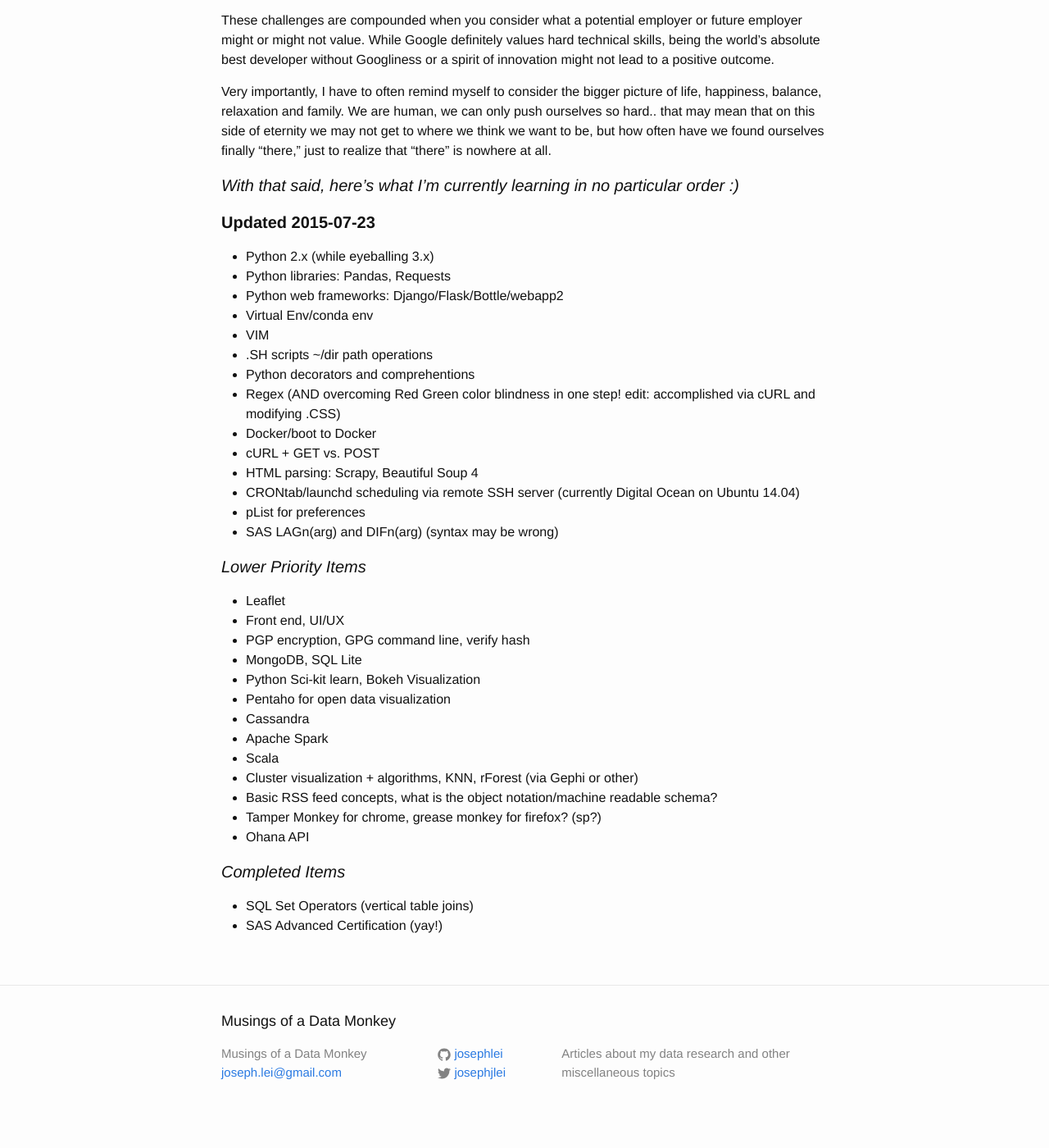
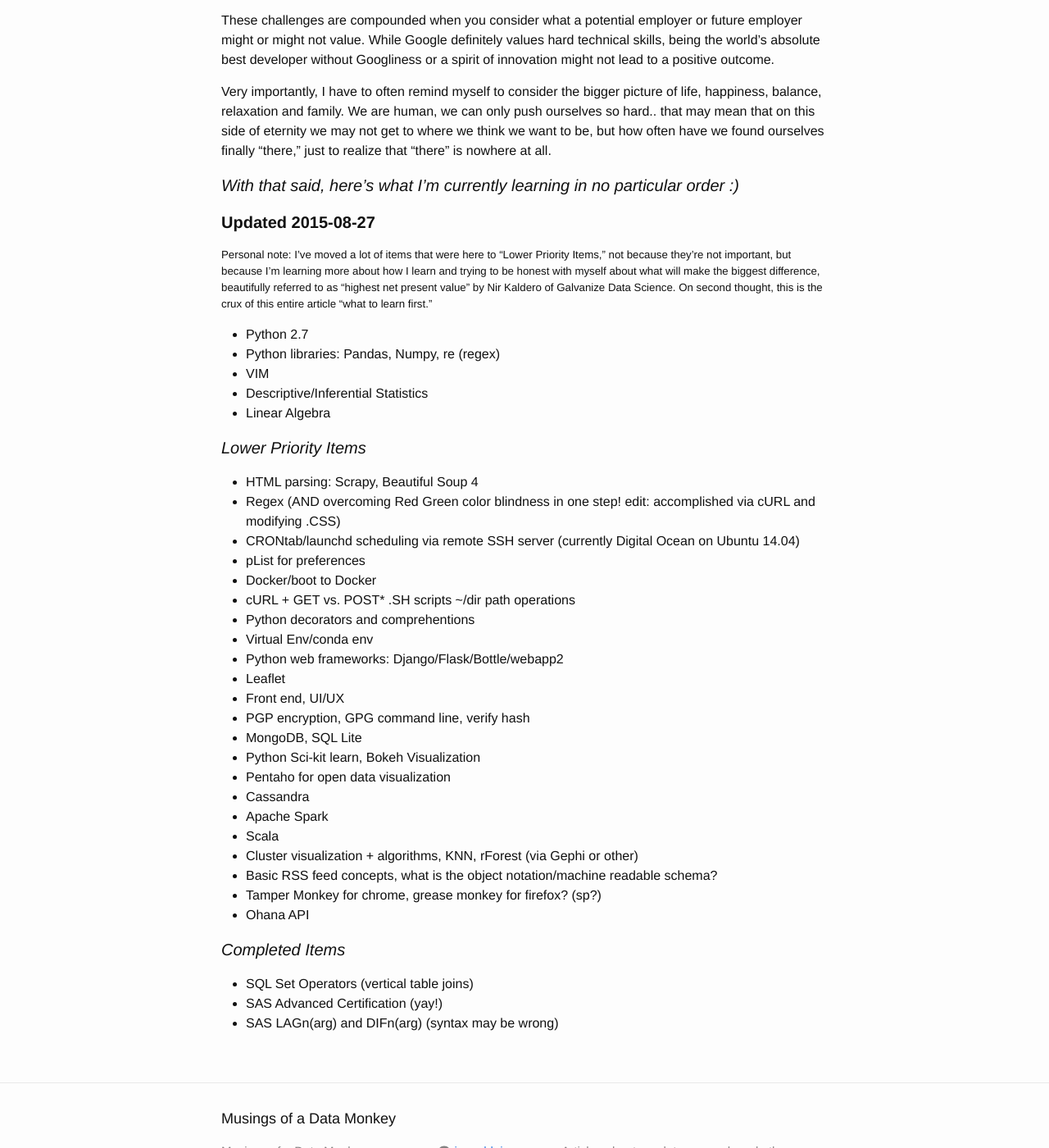
Before and after one commit to josephlei/jjl-website, a Jekyll site: the page built from _posts/2015-07-07-what-to-learn-first.markdown, in a window 1280 px wide and 1400 px high, scrolled down 481 px. Shown: the whole window at 82% size. Built offline with Jekyll 4.4.1, drawn with Linux system fonts in a browser that asks for light colours; before the commit the page ends 1860 px from its top, so only the background shows below that; some of the changed text lies outside the part shown.

Commit message:
direct shell update

```diff
--- a/_posts/2015-07-07-what-to-learn-first.markdown
+++ b/_posts/2015-07-07-what-to-learn-first.markdown
@@ -1,7 +1,7 @@
 ---
 layout: post
 title: "So much internets, so little time.. (what I'm learning now)"
-date: 2015-07-07
+date: 2015-08-27
 categories:
 published: true
 ---
@@ -18,25 +18,26 @@ Very importantly, I have to often remind myself to consider the bigger picture o
 
 ####*With that said, here's what I'm currently learning in no particular order :)*
 
-####**Updated 2015-07-23**
+####**Updated 2015-08-27**
+#####Personal note: I've moved a lot of items that were here to "Lower Priority Items," not because they're not important, but because I'm learning more about how I learn and trying to be honest with myself about what will make the biggest difference, beautifully referred to as "highest net present value" by Nir Kaldero of Galvanize Data Science.  On second thought, this is the crux of this entire article "what to learn first."
 
-* Python 2.x (while eyeballing 3.x)
-* Python libraries: Pandas, Requests
-* Python web frameworks: Django/Flask/Bottle/webapp2
-* Virtual Env/conda env
+* Python 2.7
+* Python libraries: Pandas, Numpy, re (regex)
 * VIM
-* .SH scripts ~/dir path operations
-* Python decorators and comprehentions
-* Regex (AND overcoming Red Green color blindness in one step! edit: accomplished via cURL and modifying .CSS)
-* Docker/boot to Docker
-* cURL + GET vs. POST
-* HTML parsing: Scrapy, Beautiful Soup 4
-* CRONtab/launchd scheduling via remote SSH server (currently Digital Ocean on Ubuntu 14.04)
-* pList for preferences
-* SAS LAGn(arg) and DIFn(arg) (syntax may be wrong)
+* Descriptive/Inferential Statistics
+* Linear Algebra
 
 ####*Lower Priority Items*
 
+* HTML parsing: Scrapy, Beautiful Soup 4
+* Regex (AND overcoming Red Green color blindness in one step! edit: accomplished via cURL and modifying .CSS)
+* CRONtab/launchd scheduling via remote SSH server (currently Digital Ocean on Ubuntu 14.04)
+* pList for preferences
+* Docker/boot to Docker
+* cURL + GET vs. POST* .SH scripts ~/dir path operations
+* Python decorators and comprehentions
+* Virtual Env/conda env
+* Python web frameworks: Django/Flask/Bottle/webapp2
 * Leaflet
 * Front end, UI/UX
 * PGP encryption, GPG command line, verify hash
@@ -55,3 +56,4 @@ Very importantly, I have to often remind myself to consider the bigger picture o
 
 * SQL Set Operators (vertical table joins)
 * SAS Advanced Certification (yay!)
+* SAS LAGn(arg) and DIFn(arg) (syntax may be wrong)
```
